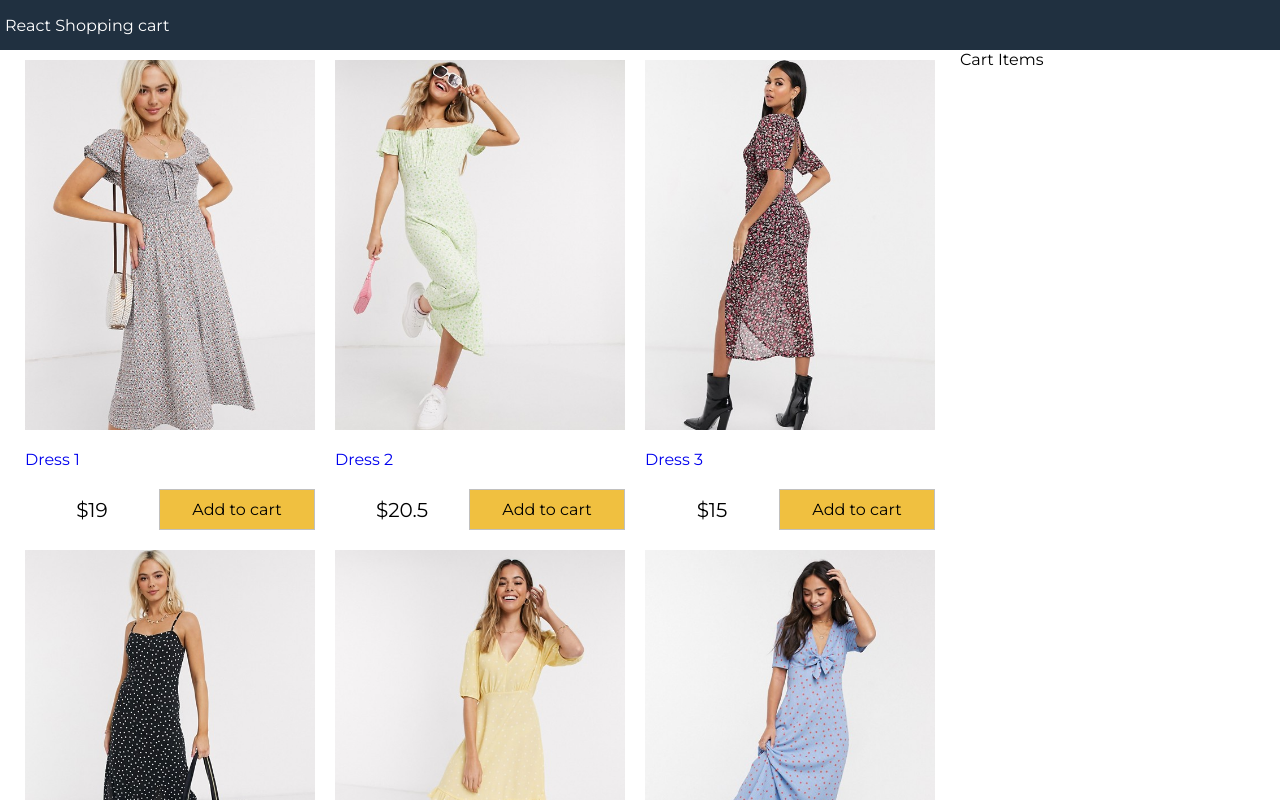
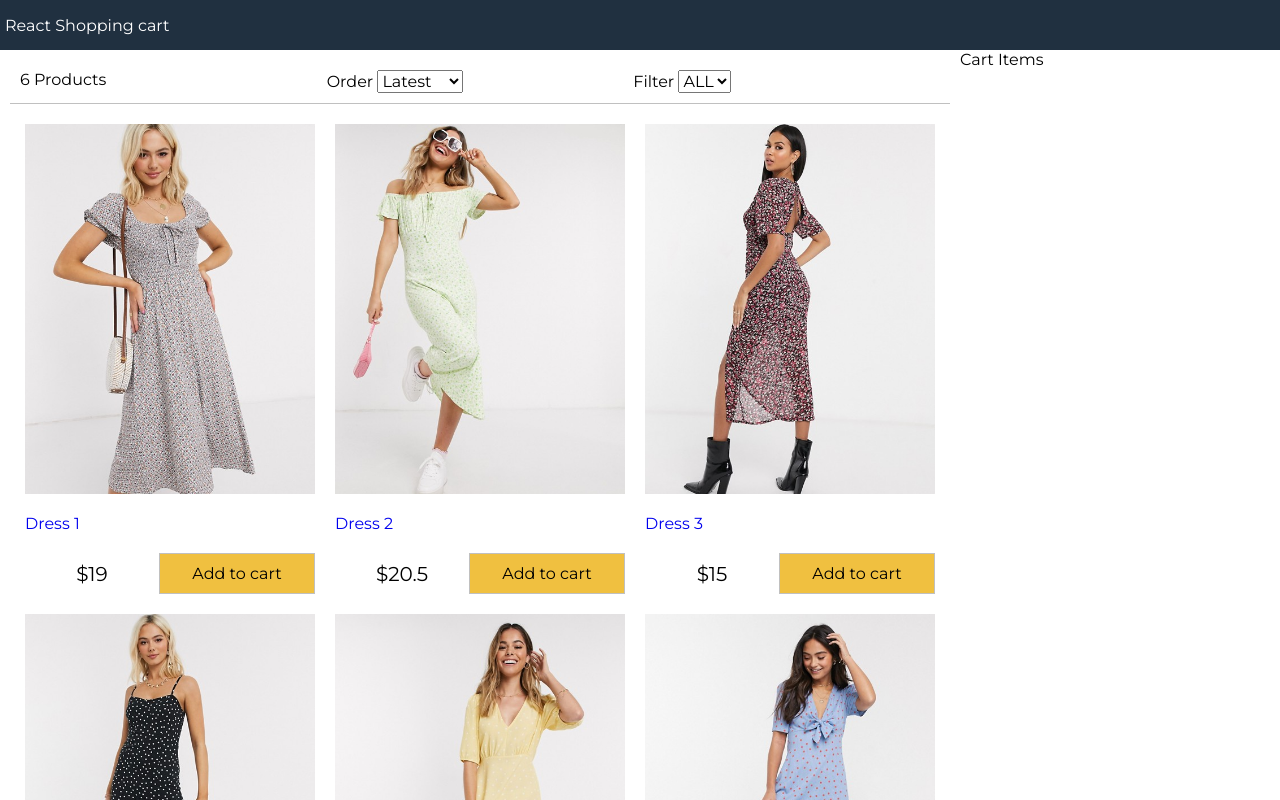
Before and after one commit to chuchulm/carrito-de-compras, a React (Create React App) app: page / in a window 1280 px wide. Shown: the top 800 px of the page. Built offline with nearby package versions, Linux system fonts and the light colour scheme.

Commit message:
creacion de filtros

```diff
--- a/src/App.js
+++ b/src/App.js
@@ -2,19 +2,62 @@
 import data from "./data.json"
 import { useState } from "react";
 import { Products } from "./components/Products";
+import { Filter } from "./components/Filter";
 
 
 function App() {
 
   const [dataBase, setDataBase] = useState({
     products: data.products,
-    size: '',
-    sort: '',
+    size: "",
+    sort: "",
 
   })
 
+  const { products, size, sort } = dataBase
 
-  const { products, size, sort } = dataBase
+
+  const sortProducts = ( event ) => {
+
+      const sort = event.target.value
+
+      setDataBase((dataBase) =>({
+          sort: sort,
+          products: dataBase.products
+          .slice()
+          .sort((a, b) => (
+           sort === "lowest"
+            ? a.price > b.price
+              ? 1
+              :-1
+
+            : sort === "highest"
+            ? a.price < b.price
+              ? 1
+              :-1
+            : a._id < b._id
+              ? 1
+              :-1
+          ))
+      }));
+  };
+
+
+
+  const filterProducts = ( event ) => {
+
+    if(event.target.value === ""){
+      setDataBase({size: event.target.value, products: data.products});
+    } else{
+      setDataBase({
+        size: event.target.value,
+        products: data.products.filter( (product) => product.availableSizes.indexOf(event.target.value)>=0 ),
+      })
+
+    }
+
+
+  }
 
 
   return (
@@ -28,6 +71,7 @@
           <div className="content">
 
             <div className="main">
+               <Filter count={ products.length } size={ size } sort={ sort } filterProducts={filterProducts} sortProducts={sortProducts}/>
                <Products products={ products }/>
 
             </div>
--- /dev/null
+++ b/src/components/Filter.js
@@ -0,0 +1,31 @@
+import React from 'react'
+
+export const Filter = ({ count, size, sort, filterProducts, sortProducts }) => {
+    return (
+        <div className="filter">
+           <div className="filter-result">{count} Products</div>
+
+           <div className="filter-sort">
+               Order {" "}
+               <select value={ sort } onChange={ sortProducts }>
+                   <option>Latest</option>
+                   <option value="lowest">Lowest</option>
+                   <option value="highest">Highest</option>
+
+               </select>
+            </div>
+           <div className="filter-size">
+               Filter{" "}
+               <select value={ size }  onChange={ filterProducts }>
+                   <option value="">ALL</option>
+                   <option value="XS">XS</option>
+                   <option value="S">S</option>
+                   <option value="M">M</option>
+                   <option value="L">L</option>
+                   <option value="XL">XL</option>
+                   <option value="XXL">XXL</option>
+                </select>
+            </div>
+        </div>
+    )
+}
--- a/src/index.css
+++ b/src/index.css
@@ -136,3 +136,19 @@
 .button.primary{
   background-color: #f0c040;
 }
+
+
+/* FILTER */
+
+.filter{
+  display: flex;
+  justify-content: space-between;
+  padding: 1rem;
+  margin: 1rem;
+  border-bottom: 0.1rem #c0c0c0 solid;
+}
+
+.filter div{
+  flex: 1;
+
+}
```
